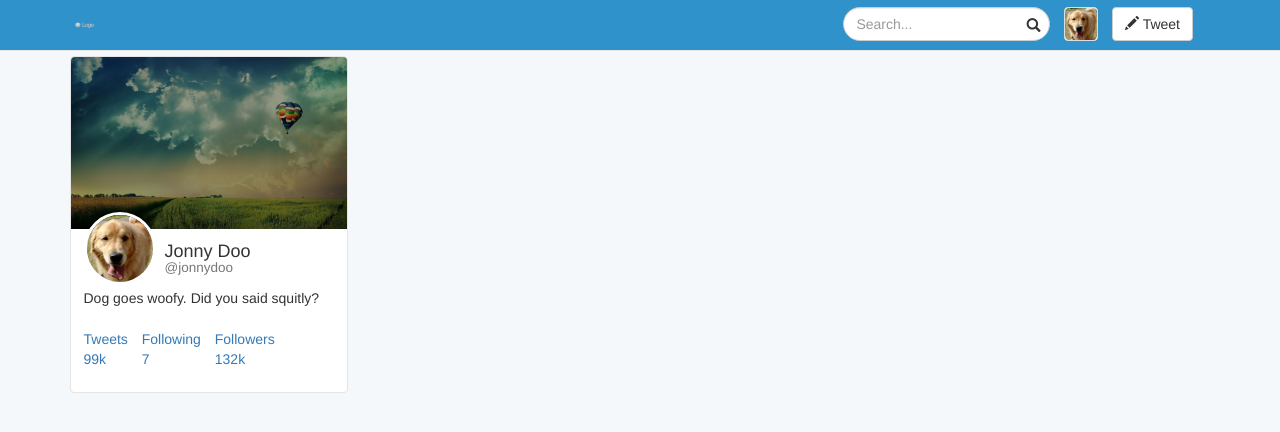
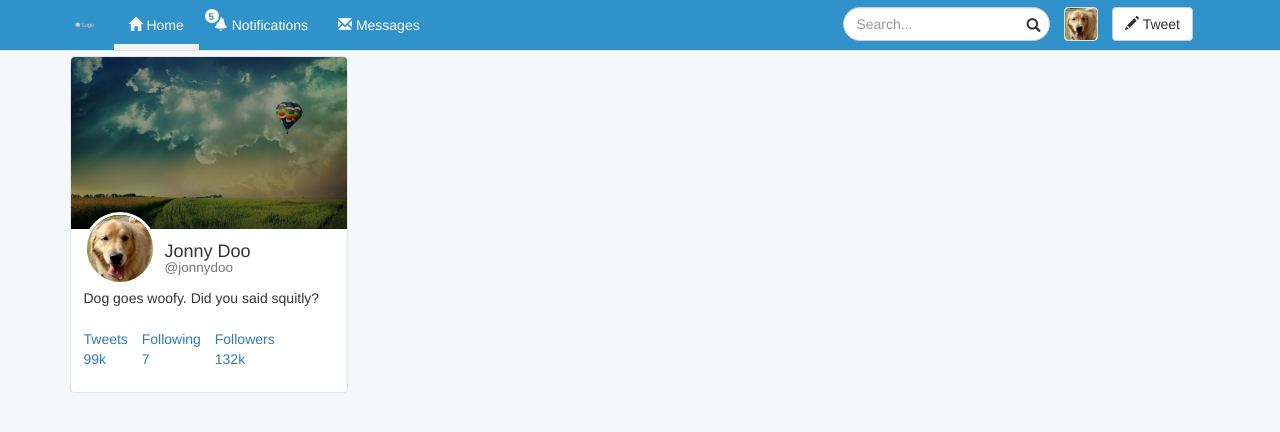
Before and after one commit to jsdelivrbot/bootstrap4-projects, a plain HTML site: page bootstrap-twitter-like-application/webapp.html in a window 1280 px wide. Drawn offline with Linux system fonts and the light colour scheme.

Commit message:
body left side is done

```diff
--- a/bootstrap-twitter-like-application/webapp.html
+++ b/bootstrap-twitter-like-application/webapp.html
@@ -39,7 +39,7 @@
 
         <!--navbar menu-->
         <div id="nav-menu" class="collapse navbar-collapse">
-          <ul class="nav navbar-nav visible-xs-block">
+          <ul class="nav navbar-nav">
             <li class="active">
               <a href="#">
                 <span class="glyphicon glyphicon-home" aria-hidden="true"></span> Home
```
